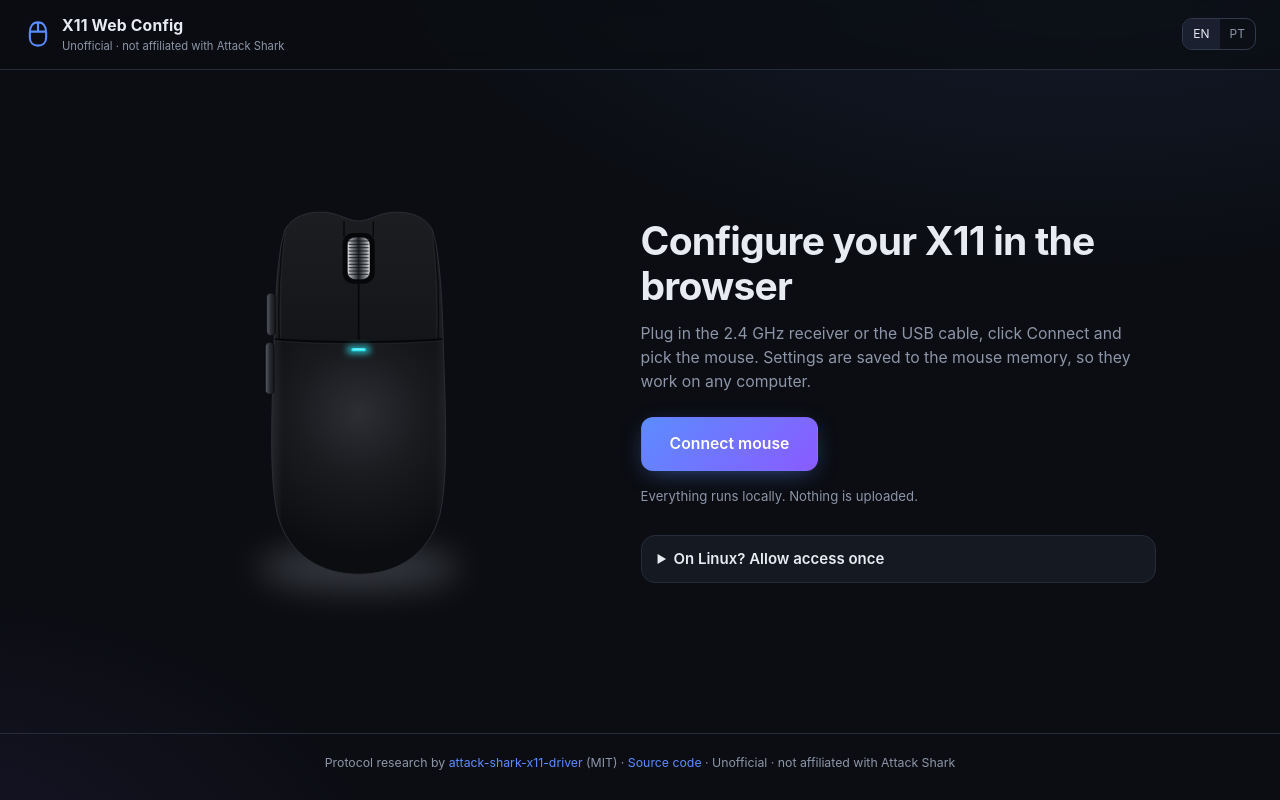
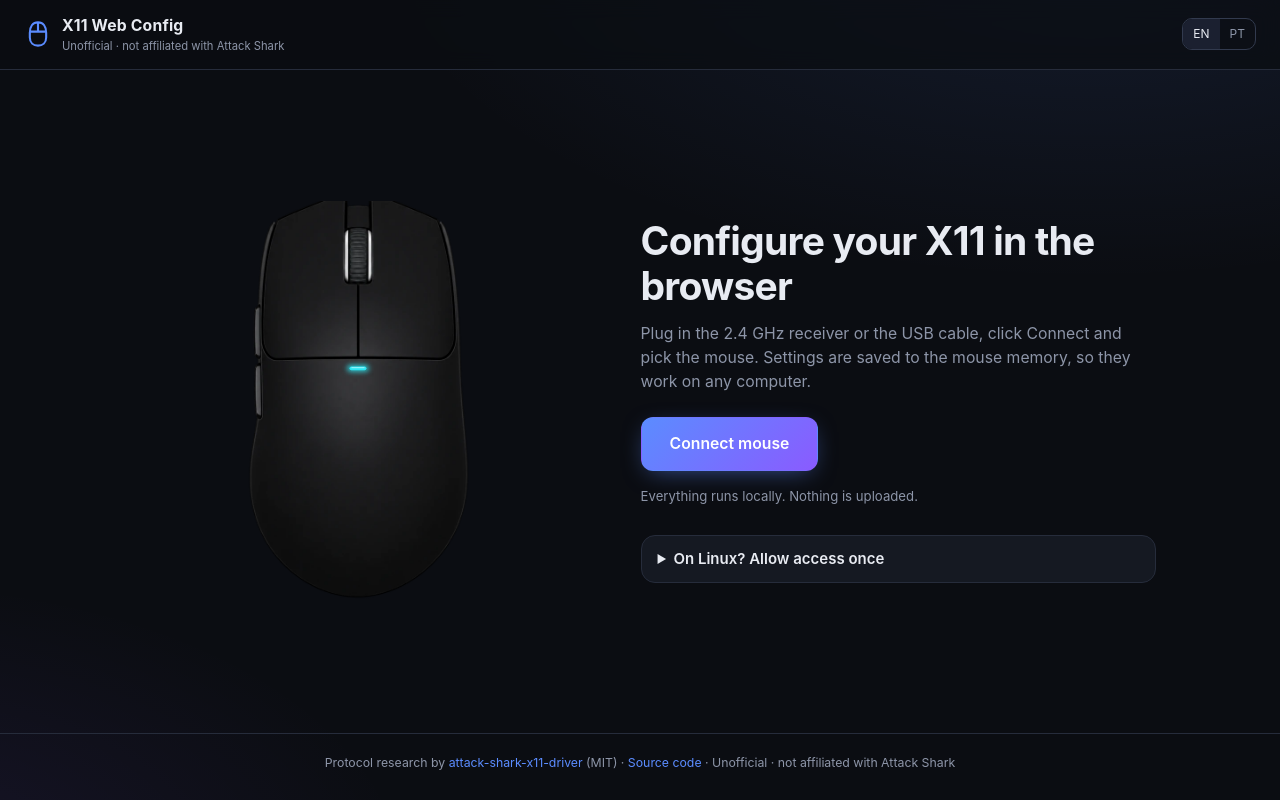
Before and after one commit to glauberperez/attack-shark-x11-web, a React (Vite) app: page / in a window 1280 px wide. Built offline with nearby package versions, Linux system fonts and the light colour scheme; what attack-shark-x11-driver would draw is missing.

Commit message:
Use the X11 top-view image for the preview with the LED drawn on top

```diff
--- a/src/components/MouseArt.tsx
+++ b/src/components/MouseArt.tsx
@@ -1,10 +1,10 @@
 import { useId } from 'react';
 import { LightMode, type Settings } from '../device/codec';
+import mouseImage from '../assets/x11-top.webp';
 
-const BODY =
-	'M210 42C226 42 238 31 260 29C288 27 310 36 320 54C331 84 335 150 337 228C340 330 345 420 332 482C315 545 264 572 210 572C156 572 105 545 88 482C75 420 80 330 83 228C85 150 89 84 100 54C110 36 132 27 160 29C182 31 194 42 210 42Z';
-const VB = { x: 50, y: 12, w: 320, h: 600 };
-const LED_OFF = '#1b1e23';
+const W = 506;
+const H = 900;
+const LED = { cx: 252, cy: 376.5, w: 38, h: 8.5 };
 
 function ledState(settings?: Settings) {
 	if (!settings) return { color: '#2ee6f2', anim: '' };
@@ -12,7 +12,7 @@ function ledState(settings?: Settings) {
 	const dpi = settings.dpi.stages[settings.dpi.current - 1]?.color ?? color;
 	switch (mode) {
 		case LightMode.Off:
-			return { color: LED_OFF, anim: 'off' };
+			return { color: '', anim: 'off' };
 		case LightMode.Breathing:
 			return { color, anim: 'breathe' };
 		case LightMode.Neon:
@@ -29,89 +29,28 @@ function ledState(settings?: Settings) {
 }
 
 export function MouseArt({ settings, size = 260 }: { settings?: Settings; size?: number }) {
-	const uid = useId().replace(/:/g, '');
-	const id = (n: string) => `${n}-${uid}`;
-	const url = (n: string) => `url(#${id(n)})`;
-
+	const glowId = `glow-${useId().replace(/:/g, '')}`;
 	const led = ledState(settings);
 	const speed = settings ? 3.2 - settings.lighting.speed * 0.5 : 2;
 	const brightness = settings ? 0.35 + (settings.lighting.brightness / 8) * 0.65 : 1;
+	const x = LED.cx - LED.w / 2;
+	const y = LED.cy - LED.h / 2;
 
 	return (
-		<svg className="mouse-art" viewBox={`${VB.x} ${VB.y} ${VB.w} ${VB.h}`} width={(size * VB.w) / VB.h} height={size} role="img" aria-label="Mouse preview">
+		<svg className="mouse-art" viewBox={`0 0 ${W} ${H}`} width={(size * W) / H} height={size} role="img" aria-label="Mouse preview">
 			<defs>
-				<radialGradient id={id('palm')} cx="210" cy="330" r="210" gradientUnits="userSpaceOnUse">
-					<stop offset="0" stopColor="#2c2e33" />
-					<stop offset="0.45" stopColor="#1a1b1f" />
-					<stop offset="1" stopColor="#0c0d10" />
-				</radialGradient>
-				<linearGradient id={id('buttons')} x1="0" y1="0" x2="0" y2="1">
-					<stop offset="0" stopColor="#1d1e22" />
-					<stop offset="1" stopColor="#141518" />
-				</linearGradient>
-				<linearGradient id={id('rim')} x1="0" y1="0" x2="1" y2="0">
-					<stop offset="0" stopColor="#3a3d44" stopOpacity="0.9" />
-					<stop offset="0.12" stopColor="#3a3d44" stopOpacity="0" />
-					<stop offset="0.88" stopColor="#3a3d44" stopOpacity="0" />
-					<stop offset="1" stopColor="#3a3d44" stopOpacity="0.6" />
-				</linearGradient>
-				<linearGradient id={id('chrome')} x1="0" y1="0" x2="1" y2="0">
-					<stop offset="0" stopColor="#f2f3f5" />
-					<stop offset="0.18" stopColor="#8d9198" />
-					<stop offset="0.5" stopColor="#202226" />
-					<stop offset="0.82" stopColor="#8d9198" />
-					<stop offset="1" stopColor="#f2f3f5" />
-				</linearGradient>
-				<linearGradient id={id('side')} x1="0" y1="0" x2="1" y2="0">
-					<stop offset="0" stopColor="#5a5e66" />
-					<stop offset="0.5" stopColor="#2a2c31" />
-					<stop offset="1" stopColor="#15161a" />
-				</linearGradient>
-				<filter id={id('floor')} filterUnits="userSpaceOnUse" x="0" y="420" width="420" height="240">
-					<feGaussianBlur stdDeviation="24" />
+				<filter id={glowId} filterUnits="userSpaceOnUse" x={x - 30} y={y - 30} width={LED.w + 60} height={LED.h + 60}>
+					<feGaussianBlur stdDeviation="6" />
 				</filter>
-				<filter id={id('glow')} filterUnits="userSpaceOnUse" x="170" y="215" width="80" height="45">
-					<feGaussianBlur stdDeviation="5" />
-				</filter>
-				<clipPath id={id('body')}>
-					<path d={BODY} />
-				</clipPath>
 			</defs>
-
-			<ellipse cx="210" cy="562" rx="150" ry="34" fill="#c9ced8" opacity="0.22" filter={url('floor')} />
-
-			<path d={BODY} fill={url('palm')} />
-
-			<g clipPath={url('body')}>
-				<path d="M60 20H360V220C300 226 120 226 60 220Z" fill={url('buttons')} />
-				<rect x="60" y="20" width="300" height="580" fill={url('rim')} />
-				<path d="M98 58C91 110 89 170 91 219M322 58C329 110 331 170 329 219" fill="none" stroke="#08090b" strokeWidth="2" opacity="0.9" />
-				<path d="M100 59C93 110 92 170 93 218M320 59C327 110 328 170 327 218" fill="none" stroke="#33363d" strokeWidth="1" opacity="0.5" />
-				<path d="M84 219C150 225 270 225 336 219" fill="none" stroke="#060708" strokeWidth="3" />
-				<path d="M86 222C150 228 270 228 334 222" fill="none" stroke="#34373e" strokeWidth="1" opacity="0.45" />
-				<path d="M210 132V220" stroke="#060708" strokeWidth="2.5" />
-				<path d="M188 42V66M232 42V66" stroke="#060708" strokeWidth="2" />
-			</g>
-
-			<path d={BODY} fill="none" stroke="#2b2e35" strokeWidth="1.5" />
-
-			<rect x="186" y="60" width="48" height="76" rx="16" fill="#060708" />
-			<rect x="193" y="66" width="34" height="64" rx="12" fill={url('chrome')} />
-			<g stroke="#0a0b0d" strokeWidth="1.6" opacity="0.75">
-				{Array.from({ length: 11 }, (_, i) => 72 + i * 5).map((y) => (
-					<path key={y} d={`M195 ${y}H225`} />
-				))}
-			</g>
-			<rect x="193" y="66" width="34" height="64" rx="12" fill="none" stroke="#000" strokeOpacity="0.6" strokeWidth="1.5" />
-
-			<rect x="72" y="150" width="13" height="64" rx="6.5" fill={url('side')} stroke="#0b0c0e" strokeWidth="1.2" />
-			<rect x="70" y="224" width="13" height="78" rx="6.5" fill={url('side')} stroke="#0b0c0e" strokeWidth="1.2" />
-
-			<g className={`led ${led.anim}`} style={{ '--speed': `${speed}s`, '--bright': brightness } as React.CSSProperties}>
-				{led.anim !== 'off' && <rect x="192" y="229" width="36" height="12" rx="6" fill={led.color} opacity="0.7" filter={url('glow')} />}
-				<rect x="199" y="232.5" width="22" height="5" rx="2.5" fill={led.color} />
-				{led.anim !== 'off' && <rect x="202" y="233.5" width="16" height="1.6" rx="0.8" fill="#ffffff" opacity="0.45" />}
-			</g>
+			<image href={mouseImage} x="0" y="0" width={W} height={H} />
+			{led.anim !== 'off' && (
+				<g className={`led ${led.anim}`} style={{ '--speed': `${speed}s`, '--bright': brightness } as React.CSSProperties}>
+					<rect x={x - 6} y={y - 4} width={LED.w + 12} height={LED.h + 8} rx={(LED.h + 8) / 2} fill={led.color} opacity="0.75" filter={`url(#${glowId})`} />
+					<rect x={x} y={y} width={LED.w} height={LED.h} rx={LED.h / 2} fill={led.color} />
+					<rect x={x + 4} y={y + 1.5} width={LED.w - 8} height="2.4" rx="1.2" fill="#ffffff" opacity="0.45" />
+				</g>
+			)}
 		</svg>
 	);
 }
```
Also changed, not shown: src/assets/x11-top.webp (added).
